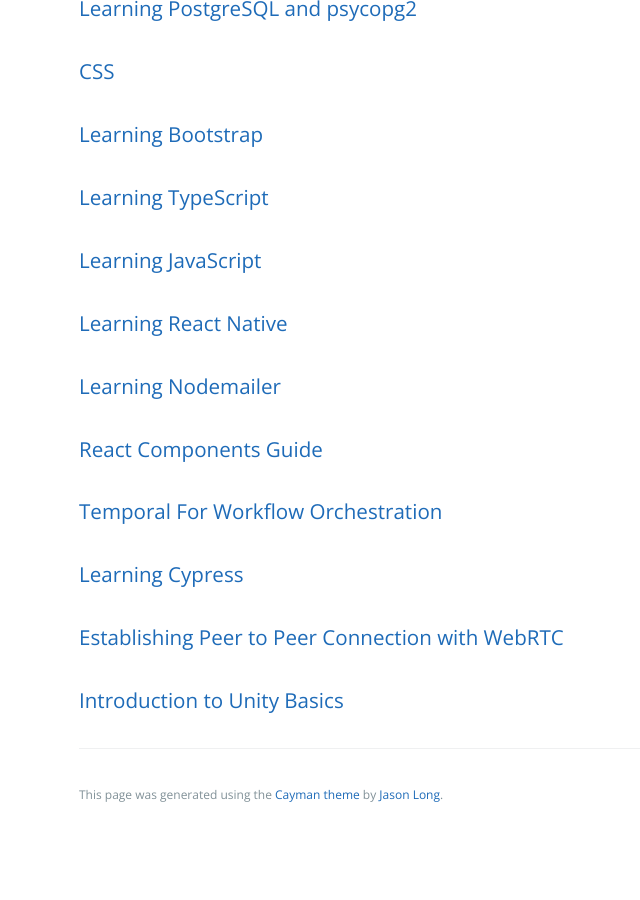
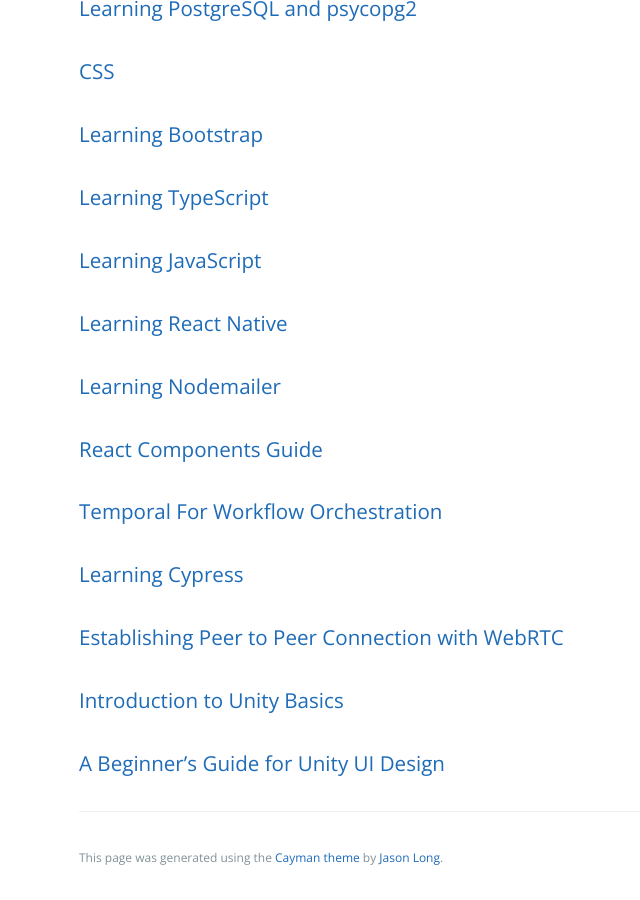
Before and after one commit to learning-software-engineering/learning-software-engineering.github.io, a Jekyll site: the page built from Topics/Tech_Stacks.md, in a window 1280 px wide and 900 px high, scrolled down 919 px. Shown: the whole window, without its empty margins (145-785 px from the left). Built offline with Jekyll 4.4.1, drawn with Linux system fonts in a browser that asks for light colours; our own code applies the rules of GitHub Pages for plain Markdown files; before the commit the page ends 1756 px from its top, so only the background shows below that.

Commit message:
Update Tech_Stacks.md

```diff
--- a/Topics/Tech_Stacks.md
+++ b/Topics/Tech_Stacks.md
@@ -20,3 +20,4 @@
 ### [Learning Cypress](./Tech_Stacks/Cypress.md)
 ### [Establishing Peer to Peer Connection with WebRTC](./Tech_Stacks/WebRTC.md)
 ### [Introduction to Unity Basics](./Tech_Stacks/Unity_Intro.md)
+### [A Beginner's Guide for Unity UI Design](./Tech_Stacks/Unity_UI.md)
```
